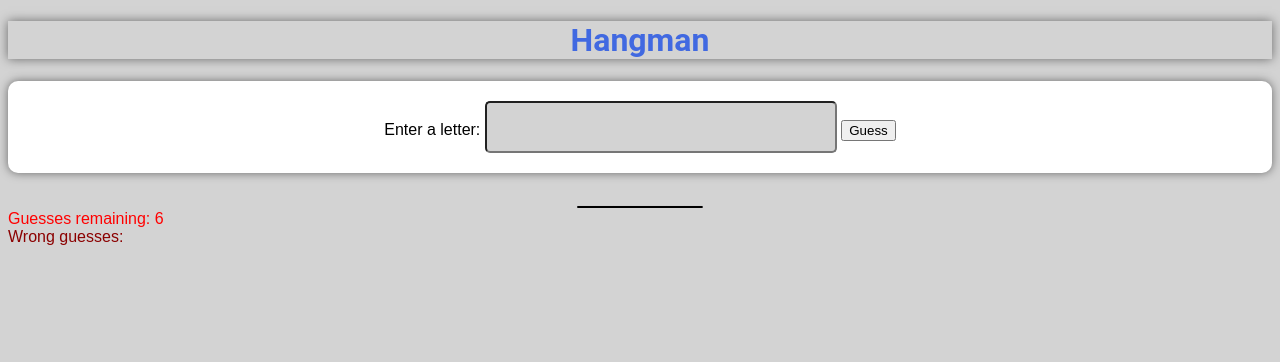
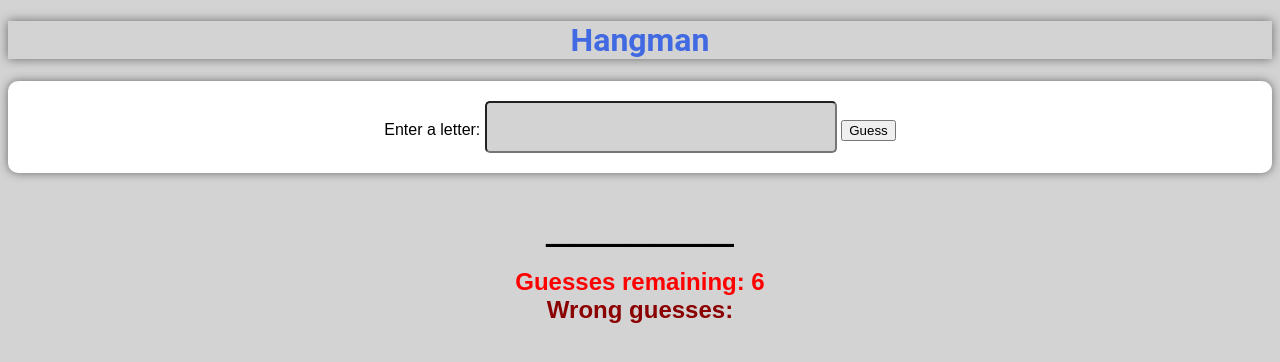
Before and after one commit to asaggse/hangman-game, a plain HTML site: page index.html in a window 1280 px wide. Drawn offline with Linux system fonts and the light colour scheme.

Commit message:
Update style.css

```diff
--- a/style.css
+++ b/style.css
@@ -35,17 +35,23 @@ h1:hover {
 }
 
 #word {
-   font-size: 2em;
+   font-size: 3em;
    text-align: center;
+   padding: 20px;
 }
-
 
 #guesses-remaining {
    color: red;
+   font-size: 1.5em;
+   font-weight: bold;
+   text-align: center;
 }
 
 #wrong-guesses {
    color: darkred;
+   font-size: 1.5em;
+   font-weight: bold;
+   text-align: center;
 }
 
 @media (max-width: 600px) {
```
